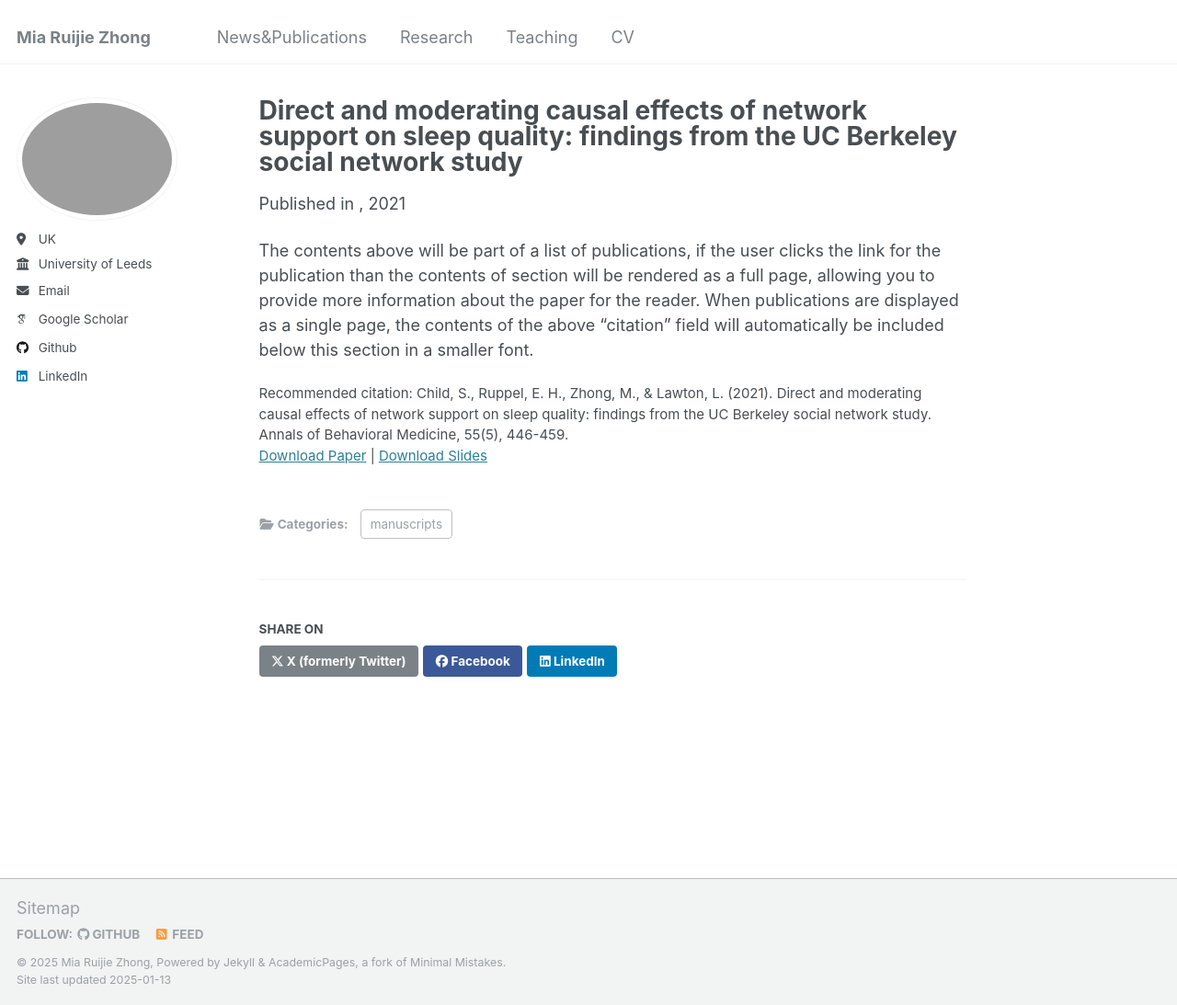
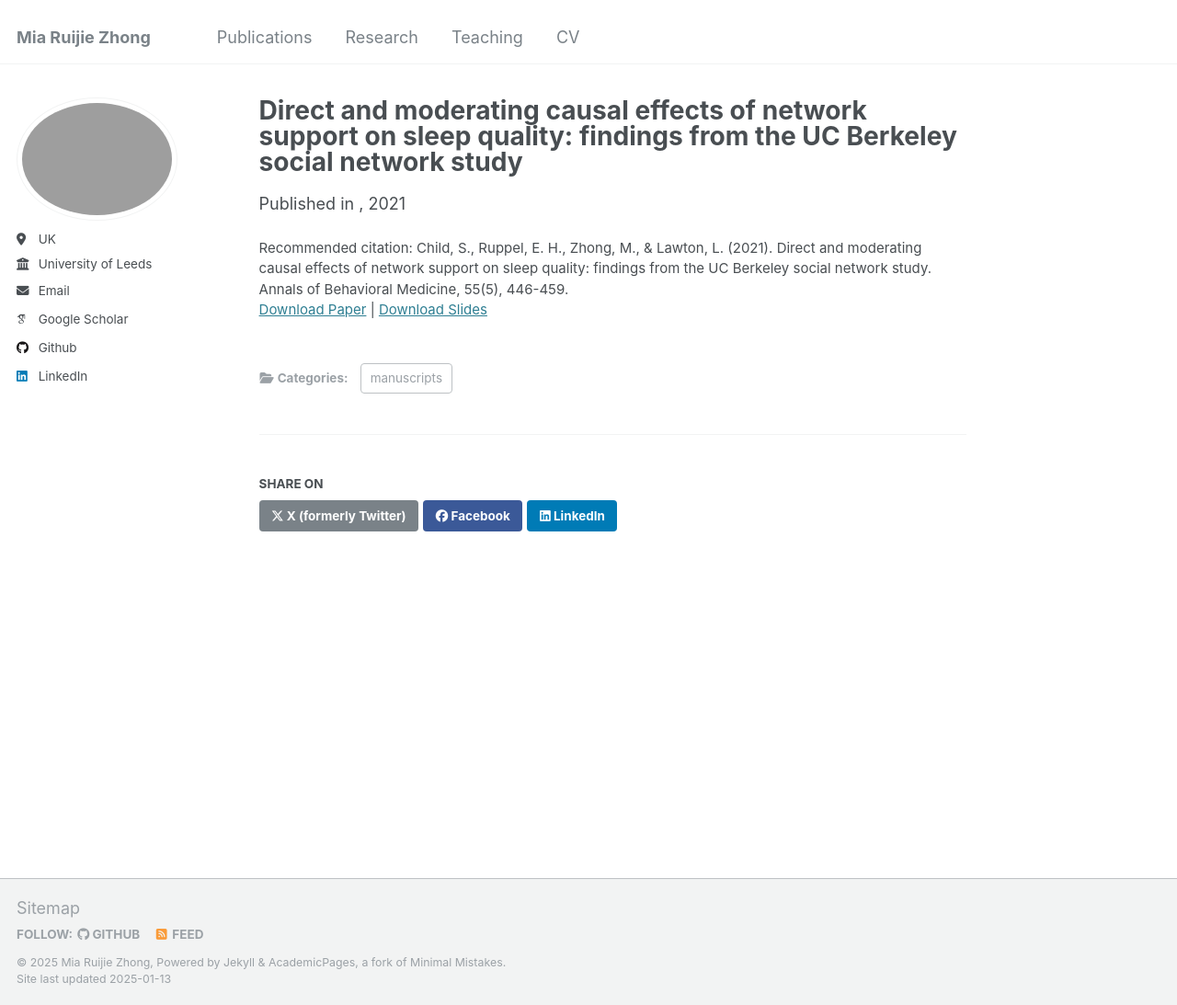
Before and after one commit to Mia-Zhong/miaruijiezhong.github.io, a Jekyll site: the page built from _publications/Sleep_paper.md, in a window 1280 px wide and 1093 px high. Shown: the whole window at 92% size. Built offline with Jekyll 4.4.1, drawn with Linux system fonts in a browser that asks for light colours; some web fonts are replaced; our own code applies the rules of GitHub Pages for plain Markdown files; part of the change alters nothing that is shown.

Commit message:
try new changes

```diff
--- a/_config.yml
+++ b/_config.yml
@@ -214,38 +214,41 @@ kramdown:
 collections:
   teaching:
     output: true
-    permalink: /:collection/:path/
+    permalink: /_teaching/
   publications:
     output: true
-    permalink: /:collection/:path/
-  portfolio:
+    permalink: /_publications/
+  Cv:
     output: true
-    permalink: /:collection/:path/
-  talks:
-    output: true
-    permalink: /:collection/:path/
+    Permalink: /files/
+  #portfolio:
+  #  output: true
+  #  permalink: /:collection/:path/
+  #talks:
+  #  output: true
+  #  permalink: /:collection/:path/
 
 
 # These settings control how pages and collections are included in the site
 defaults:
   # _posts
-  - scope:
-      path: ""
-      type: posts
-    values:
-      layout: single
-      author_profile: true
-      read_time: true
-      comments: true
-      share: true
-      related: true
+ # - scope:
+  #    path: ""
+  #    type: posts
+  #  values:
+  #    layout: single
+  #    author_profile: true
+  #    read_time: true
+  #    comments: true
+  #    share: true
+  #    related: true
   # _pages
-  - scope:
-      path: ""
-      type: pages
-    values:
-      layout: single
-      author_profile: true
+  #- scope:
+  #    path: ""
+  #    type: pages
+  #  values:
+  #    layout: single
+  #    author_profile: true
   # _teaching
   - scope:
       path: ""
@@ -265,22 +268,22 @@ defaults:
       share: true
       comments: true
   # _portfolio
-  - scope:
-      path: ""
-      type: portfolio
-    values:
-      layout: single
-      author_profile: true
-      share: true
-      comment: true
+  #- scope:
+  #    path: ""
+  #    type: portfolio
+  #  values:
+  #    layout: single
+  #    author_profile: true
+  #   share: true
+  #   comment: true
   # _talks
-  - scope:
-      path: ""
-      type: talks
-    values:
-      layout: talk
-      author_profile: true
-      share: true
+  #- scope:
+  #    path: ""
+  #    type: talks
+  #  values:
+  #    layout: talk
+  #    author_profile: true
+  #    share: true
 
 
 # Sass/SCSS
--- a/_data/navigation.yml
+++ b/_data/navigation.yml
@@ -5,8 +5,8 @@
 # prevent it from being included in the site.
 
 main:
-  - title: "News&Publications"
-    url: /News&publications/
+  - title: "Publications"
+    url: /_publications/
 
   - title: "Research"
     url: /Research/
--- a/_publications/Sleep_paper.md
+++ b/_publications/Sleep_paper.md
@@ -11,4 +11,4 @@ paperurl: 'https://scholar.google.com/citations?view_op=view_citation&hl=en&user
 citation: 'Child, S., Ruppel, E. H., Zhong, M., & Lawton, L. (2021). Direct and moderating causal effects of network support on sleep quality: findings from the UC Berkeley social network study. Annals of Behavioral Medicine, 55(5), 446-459.'
 ---
 
-The contents above will be part of a list of publications, if the user clicks the link for the publication than the contents of section will be rendered as a full page, allowing you to provide more information about the paper for the reader. When publications are displayed as a single page, the contents of the above "citation" field will automatically be included below this section in a smaller font.
+<!--The contents above will be part of a list of publications, if the user clicks the link for the publication than the contents of section will be rendered as a full page, allowing you to provide more information about the paper for the reader. When publications are displayed as a single page, the contents of the above "citation" field will automatically be included below this section in a smaller font.-->
```
Also changed, not shown: 1 other file.
